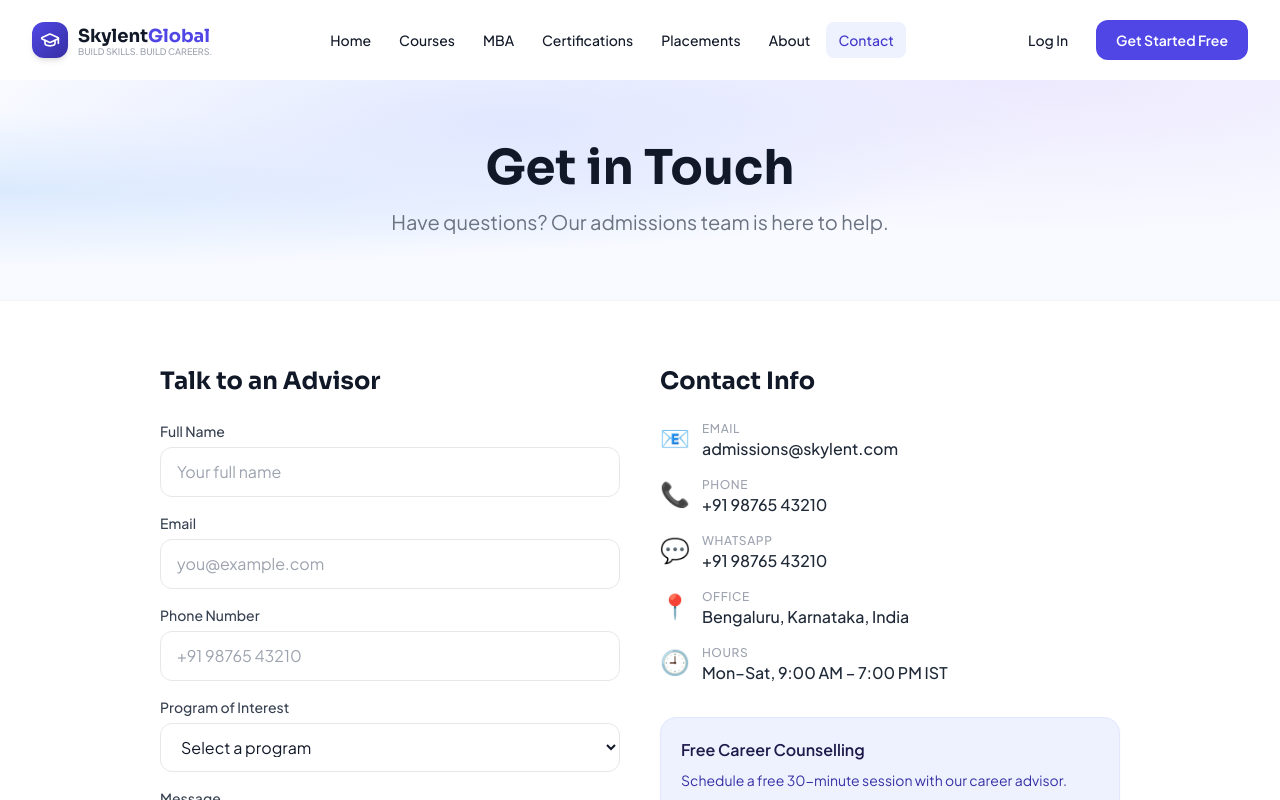
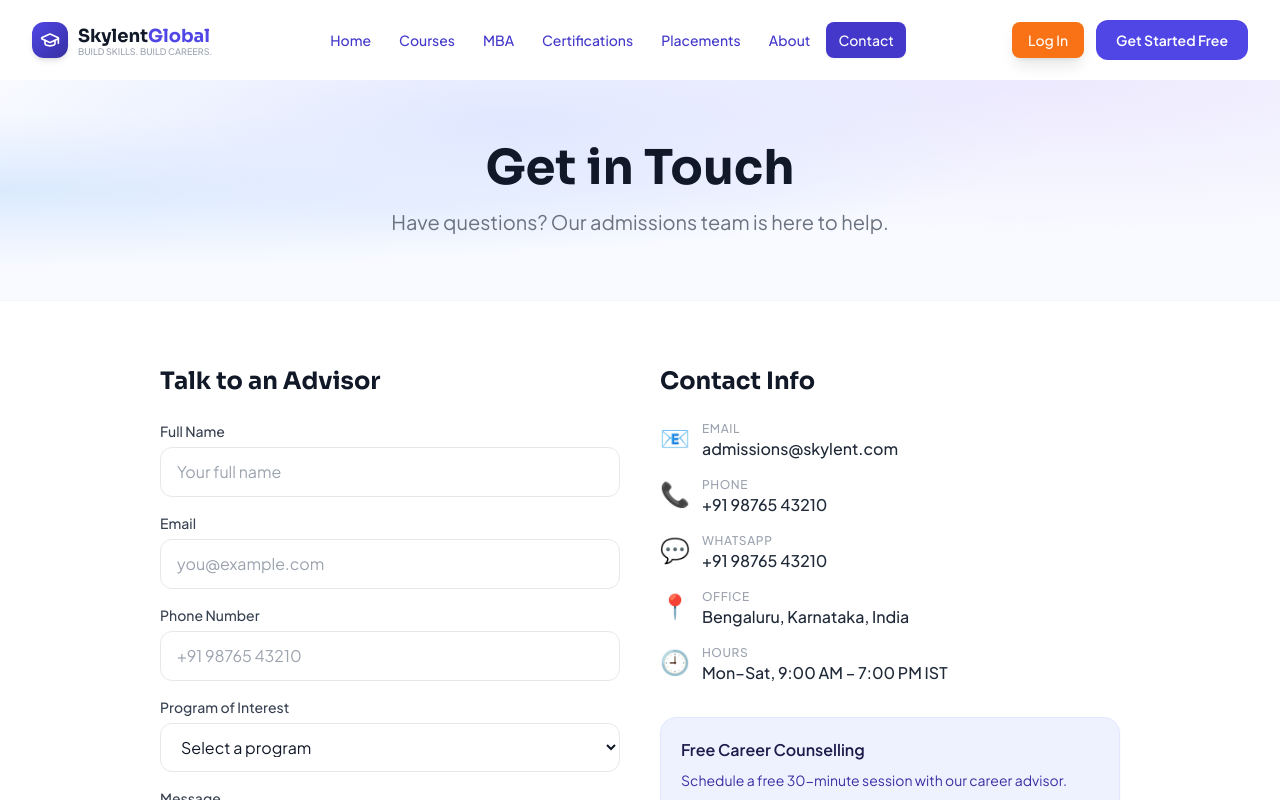
Before and after one commit to vips725/Skylent-Main, a React (Vite) app in the folder frontend/: page /contact in a window 1280 px wide. Shown: the top 800 px of the page. Built offline with nearby package versions, Linux system fonts and the light colour scheme.

Commit message:
vercel added

```diff
--- a/frontend/src/components/Navbar.jsx
+++ b/frontend/src/components/Navbar.jsx
@@ -50,8 +50,8 @@ export default function Navbar() {
                 to={link.path}
                 className={`px-3 py-2 rounded-lg text-sm font-medium transition-all duration-200 ${
                   location.pathname === link.path
-                    ? 'text-brand-600 bg-brand-50'
-                    : 'text-gray-900 hover:text-brand-600 hover:bg-gray-50'
+                    ? 'text-white bg-brand-600 shadow-sm'
+                    : location.pathname === '/' ? 'text-white hover:text-brand-400' : 'text-brand-600 hover:text-brand-800'
                 }`}
               >
                 {link.label}
@@ -61,7 +61,7 @@ export default function Navbar() {
 
           {/* Auth Buttons */}
           <div className="hidden lg:flex items-center gap-3">
-            <a href="https://skylent-global-demo.vercel.app/admin" className="text-sm font-medium text-gray-900 hover:text-brand-600 px-4 py-2 rounded-lg hover:bg-gray-50 transition-all">
+            <a href="https://skylent-global-demo.vercel.app/admin" className="text-sm font-medium text-white bg-accent-500 shadow-lg px-4 py-2 rounded-lg transition-all duration-200 hover:bg-accent-600 hover:scale-110">
               Log In
             </a>
             <a href="https://skylent-global-demo.vercel.app/admin" className="btn-primary text-sm py-2.5 px-5">
@@ -85,14 +85,14 @@ export default function Navbar() {
                 key={link.path}
                 to={link.path}
                 className={`block px-3 py-2.5 rounded-lg text-sm font-medium transition-colors ${
-                  location.pathname === link.path ? 'text-brand-600 bg-brand-50' : 'text-gray-900 hover:text-brand-600 hover:bg-gray-50'
+                  location.pathname === link.path ? 'text-white bg-brand-600 shadow-sm' : location.pathname === '/' ? 'text-white hover:text-brand-400' : 'text-brand-600 hover:text-brand-800'
                 }`}
               >
                 {link.label}
               </Link>
             ))}
             <div className="pt-3 pb-1 border-t border-gray-100 space-y-2">
-              <a href="https://skylent-global-demo.vercel.app/admin" className="block w-full text-center border border-gray-200 text-gray-700 py-2.5 rounded-xl text-sm font-medium">Log In</a>
+              <a href="https://skylent-global-demo.vercel.app/admin" className="block w-full text-center border border-gray-200 text-gray-900 hover:text-brand-600 py-2.5 rounded-xl text-sm font-medium transition-all">Log In</a>
               <a href="https://skylent-global-demo.vercel.app/admin" className="block w-full text-center bg-brand-500 text-white py-2.5 rounded-xl text-sm font-semibold">Get Started Free</a>
             </div>
           </div>
```
